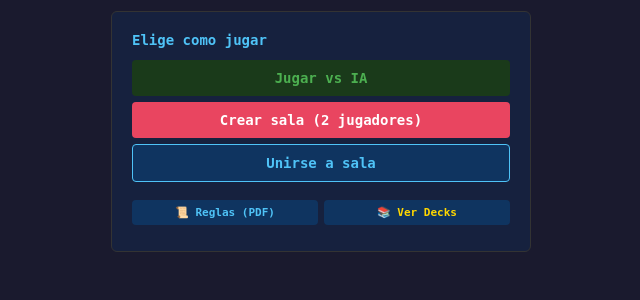
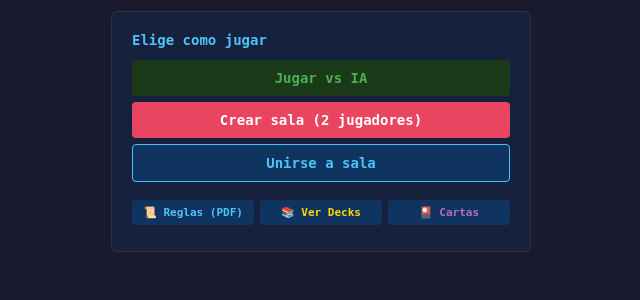
Before and after one commit to edwardsourcesexpensive/network-fantasy-war, a Flask app: template webui/multiplayer/templates/lobby.html in a window 1280 px wide. Shown: the part 296-596 px from the top of the page, without its empty margins (319-959 px from the left). Run offline with Flask 3, Linux system fonts and the light colour scheme; the template is opened without the code that fills it, so the values that code supplies are empty; some libraries are stand-ins or nearby versions.

Commit message:
feat: /api/cartas endpoint + Cartas modal in lobby
- app.py: /api/cartas returns all 367 cards alphabetically sorted
  with full data (name, color, hp, v, d, layers, formations, abilities with status)
- lobby.html: new '🎴 Cartas' button opens modal with grid of all cards
  rendered as mini Magic-style cards (V bubble, layer dots, formation icons, HP/D)

```diff
--- a/webui/multiplayer/app.py
+++ b/webui/multiplayer/app.py
@@ -111,6 +111,46 @@ def api_deck_detail(deck_key):
         "count": len(cards),
         "cards": sorted(cards, key=lambda x: (x["color"], x["name"]))
     })
+
+
+@app.route('/api/cartas')
+def api_cartas():
+    """Return ALL cards in the game, alphabetically sorted."""
+    from prototype.card import ALL_CARDS
+    from prototype.game import ability_implementation_status
+
+    cards = []
+    for c in ALL_CARDS:
+        abilities_data = []
+        impl_count = 0
+        for a in (c.abilities or []):
+            status = ability_implementation_status(a)
+            if status == "implemented":
+                impl_count += 1
+            abilities_data.append({
+                "desc": a.description,
+                "type": a.ability_type.name,
+                "cost": a.action_cost,
+                "status": status,
+            })
+        cards.append({
+            "name": c.name,
+            "color": c.color.value,
+            "hp": c.hp,
+            "v": c.link_capacity,
+            "d": c.damage_bonus,
+            "layers": c.allowed_layers,
+            "formations": c.allowed_formations if c.allowed_formations else [],
+            "is_spy": c.is_spy,
+            "is_logistron": c.is_logistron,
+            "abilities_detail": abilities_data,
+            "impl_count": impl_count,
+            "total_abilities": len(c.abilities) if c.abilities else 0,
+        })
+
+    # Sort alphabetically by name
+    cards.sort(key=lambda x: x["name"])
+    return jsonify(cards)
 
 
 @app.route('/rules')
--- a/webui/multiplayer/templates/lobby.html
+++ b/webui/multiplayer/templates/lobby.html
@@ -41,6 +41,7 @@ button.secondary:hover{background:#1a3a5c}
   <div style="margin-top:12px;display:flex;gap:6px">
     <button onclick="window.open('/rules','_blank')" style="flex:1;background:#0f3460;color:#4fc3f7;font-size:11px;padding:6px">📜 Reglas (PDF)</button>
     <button onclick="showDecks()" style="flex:1;background:#0f3460;color:#ffd700;font-size:11px;padding:6px">📚 Ver Decks</button>
+    <button onclick="showCartas()" style="flex:1;background:#0f3460;color:#ba68c8;font-size:11px;padding:6px">🎴 Cartas</button>
   </div>
 </div>
 
@@ -52,6 +53,17 @@ button.secondary:hover{background:#1a3a5c}
       <button onclick="document.getElementById('decks-modal').style.display='none'" style="background:none;border:1px solid #e94560;color:#e94560;padding:4px 12px;cursor:pointer;border-radius:4px;font-size:16px">✕</button>
     </div>
     <div id="decks-content" style="color:#aaa;font-size:11px">Cargando...</div>
+  </div>
+</div>
+
+<!-- Cartas modal -->
+<div id="cartas-modal" style="display:none;position:fixed;top:0;left:0;width:100%;height:100%;background:rgba(0,0,0,0.9);z-index:100;overflow-y:auto;padding:20px">
+  <div style="max-width:1200px;margin:20px auto">
+    <div style="display:flex;justify-content:space-between;align-items:center;margin-bottom:16px">
+      <h2 style="color:#ba68c8;margin:0">🎴 Todas las Cartas</h2>
+      <button onclick="document.getElementById('cartas-modal').style.display='none'" style="background:none;border:1px solid #ba68c8;color:#ba68c8;padding:4px 12px;cursor:pointer;border-radius:4px;font-size:16px">✕</button>
+    </div>
+    <div id="cartas-content" style="display:grid;grid-template-columns:repeat(auto-fill,minmax(160px,1fr));gap:12px;justify-items:center">Cargando...</div>
   </div>
 </div>
 
@@ -341,6 +353,81 @@ async function toggleDeckDetail(key, el) {
     cardsDiv.innerHTML = '<span style="color:#e94560">Error al cargar.</span>';
   }
 }
+async function showCartas() {
+  const modal = document.getElementById('cartas-modal');
+  const content = document.getElementById('cartas-content');
+  modal.style.display = 'block';
+  content.innerHTML = 'Cargando...';
+  try {
+    const r = await fetch('/api/cartas');
+    const cartas = await r.json();
+    // Sort alphabetically by name
+    cartas.sort((a,b) => a.name.localeCompare(b.name));
+    let html = '';
+    const colorMap = {
+      'Saboteador': '#e94560', 'Espía': '#9b59b6', 'Monstruo': '#e67e22',
+      'Militar': '#3498db', 'Guerrero': '#e74c3c', 'Sellador': '#f1c40f',
+      'Festivo': '#1abc9c', 'Político': '#2ecc71', 'Incoloro': '#95a5a6',
+      'Naturaleza': '#27ae60', 'Alquimista': '#8e44ad', 'Sabio': '#2980b9',
+      'Logistrón': '#7f8c8d'
+    };
+    for (const c of cartas) {
+      const clr = colorMap[c.color] || '#aaa';
+      const spyIcon = c.is_spy ? '🕵️' : '';
+      const logiIcon = c.is_logistron ? '🔌' : '';
+
+      // Layer dots
+      const layerDots = [1,2,3].map(l =>
+        '<div style="width:12px;height:12px;border-radius:2px;background:' +
+        (c.layers.includes(l) ? '#4fc3f7' : 'rgba(255,255,255,0.15)') +
+        ';border:1px solid ' + (c.layers.includes(l) ? '#4fc3f7' : 'rgba(255,255,255,0.2)') +
+        ';display:flex;align-items:center;justify-content:center;font-size:6px;color:' +
+        (c.layers.includes(l) ? '#000' : 'rgba(255,255,255,0.4)') + '">L' + l + '</div>'
+      ).join('');
+
+      // Formation icons
+      const formIcons = [
+        {key:'triangle', icon:'△'},
+        {key:'square', icon:'□'},
+        {key:'pentagon', icon:'⬠'}
+      ].map(f =>
+        '<div style="width:16px;height:16px;border-radius:3px;background:' +
+        (c.formations.includes(f.key) ? 'rgba(233,69,96,0.4)' : 'rgba(0,0,0,0.5)') +
+        ';border:1px solid ' + (c.formations.includes(f.key) ? '#e94560' : 'rgba(255,255,255,0.2)') +
+        ';display:flex;align-items:center;justify-content:center;font-size:8px;color:' +
+        (c.formations.includes(f.key) ? '#ff6b81' : 'rgba(255,255,255,0.3)') + '">' + f.icon + '</div>'
+      ).join('');
+
+      const typeLine = c.is_spy ? 'Espía' : (c.is_logistron ? 'Logistrón' : 'Unidad');
+      const abils = c.abilities_detail ? c.abilities_detail.map(a => {
+        const dot = a.status === 'implemented' ? '●' : a.status === 'partial' ? '◐' : '○';
+        return dot + ' ' + a.desc;
+      }).join('<br>') : (c.abilities || []).join('<br>');
+
+      html += '<div style="width:160px;height:260px;border-radius:10px;position:relative;box-shadow:0 3px 8px rgba(0,0,0,0.4);display:flex;flex-direction:column;overflow:hidden;background:linear-gradient(135deg,#1a1a2e 0%,#0f0f1a 100%);border:2px solid ' + clr + '">' +
+        '<div style="padding:6px;display:flex;flex-direction:column;height:100%;position:relative">' +
+          '<div style="display:flex;justify-content:space-between;align-items:center;background:rgba(0,0,0,0.4);border-radius:4px;padding:3px 6px;margin-bottom:4px">' +
+            '<span style="font-weight:bold;font-size:10px;color:#fff;text-shadow:0 1px 2px rgba(0,0,0,0.8);flex:1">' + c.name + '</span>' +
+            '<span style="width:18px;height:18px;border-radius:3px;background:#0f3460;display:flex;align-items:center;justify-content:center;font-weight:bold;font-size:9px;color:#4fc3f7;border:1px solid #4fc3f7">V' + c.v + '</span>' +
+          '</div>' +
+          '<div style="flex:1;background:rgba(0,0,0,0.3);border-radius:4px;margin-bottom:4px;display:flex;align-items:center;justify-content:center;font-size:28px;min-height:50px" class="icon">🎴</div>' +
+          '<div style="font-size:8px;color:rgba(255,255,255,0.7);font-style:italic;margin-bottom:3px;padding:1px 3px;background:rgba(0,0,0,0.3);border-radius:2px;display:inline-block">' + typeLine + ' — ' + c.color + '</div>' +
+          '<div style="font-size:8px;color:#e0e0e0;line-height:1.25;background:rgba(0,0,0,0.3);border-radius:4px;padding:4px;min-height:30px;flex-shrink:0;max-height:50px;overflow-y:auto">' + abils + '</div>' +
+          '<div style="display:flex;justify-content:space-between;align-items:center;margin-top:auto;padding-top:3px">' +
+            '<div style="display:flex;gap:2px">' + layerDots + '</div>' +
+            '<div style="display:flex;gap:2px">' + formIcons + '</div>' +
+            '<div style="background:rgba(0,0,0,0.5);border-radius:3px;padding:1px 4px;font-weight:bold;font-size:9px;color:#fff;border:1px solid rgba(255,255,255,0.2)">' + c.hp + ' / ' + c.d + '</div>' +
+          '</div>' +
+        '</div>' +
+        (spyIcon ? '<div style="position:absolute;top:4px;right:4px;font-size:11px;z-index:5" class="icon">' + spyIcon + '</div>' : '') +
+        (logiIcon ? '<div style="position:absolute;top:4px;right:4px;font-size:11px;z-index:5" class="icon">' + logiIcon + '</div>' : '') +
+      '</div>';
+    }
+    content.innerHTML = html;
+  } catch(e) {
+    content.innerHTML = '<span style="color:#e94560">Error al cargar cartas: ' + e.message + '</span>';
+  }
+}
 </script>
 </body>
 </html>
```
